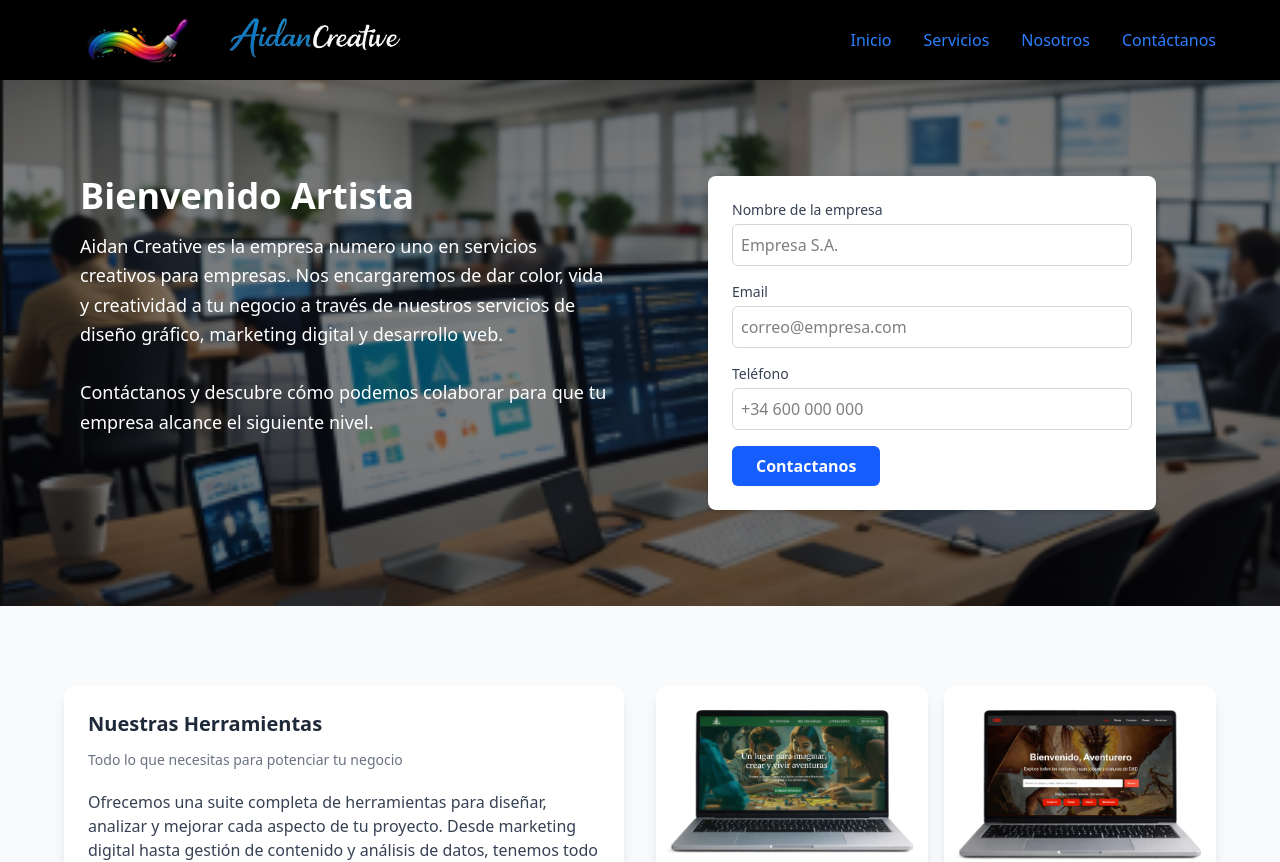
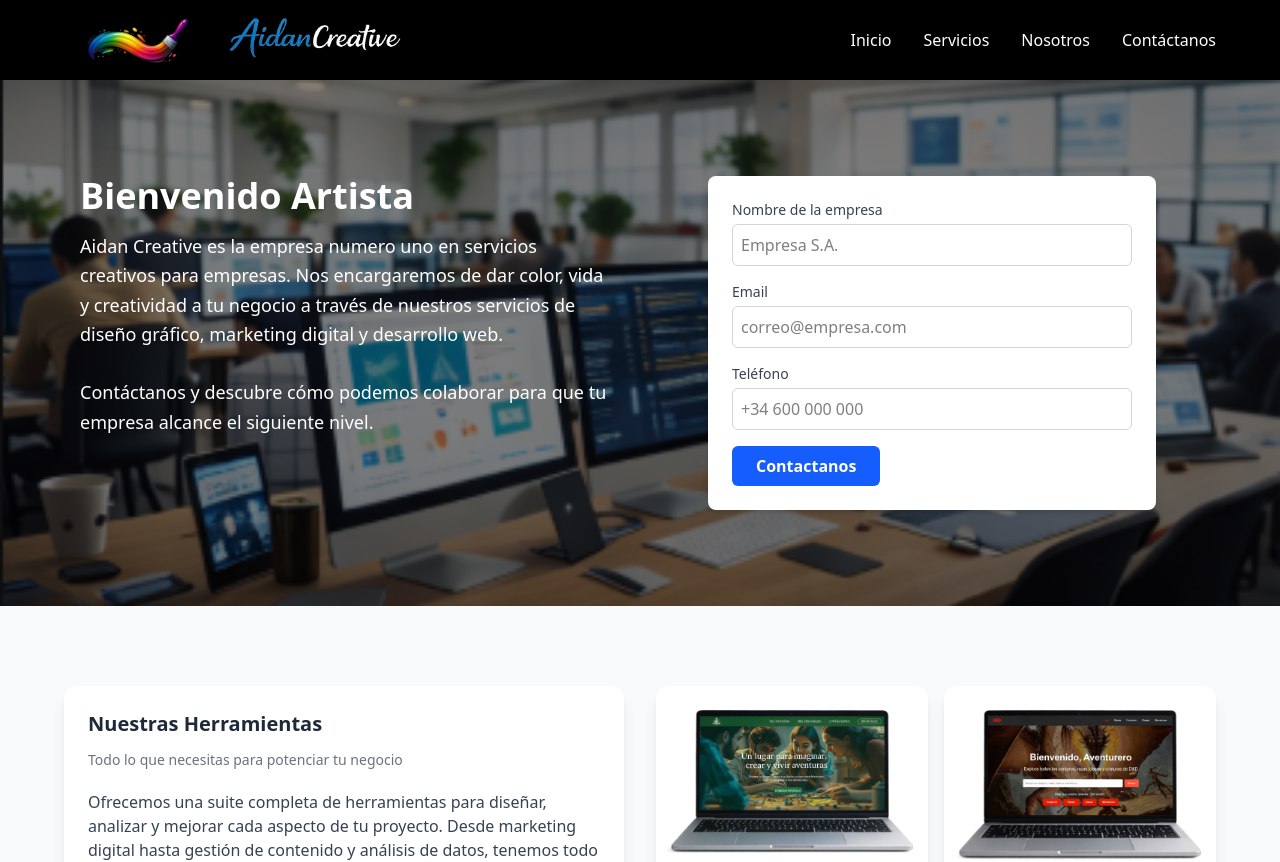
Before and after one commit to Daniel121826/ProyectoFinal_DIW, a React app: page / in a window 1280 px wide. Shown: the top 862 px of the page. Built offline with nearby package versions, Linux system fonts and the light colour scheme; the HTML template or start-up script is replaced by a standard one.

Commit message:
guerra con darkbutton

```diff
--- a/src/componentes/Footer.jsx
+++ b/src/componentes/Footer.jsx
@@ -2,7 +2,7 @@ import { FaFacebookF, FaTwitter, FaInstagram } from "react-icons/fa";
 import logo from "../assets/logo.png";
 import DarkModeButton from "./DarkModeButton";
 
-export default function Footer() {
+export default function Footer({ setNavbarDarkMode }) {
   return (
     <footer className="w-full bg-black text-white py-6">
       <div className="w-[90%] mx-auto flex items-center">
--- a/src/componentes/Navbar.jsx
+++ b/src/componentes/Navbar.jsx
@@ -5,11 +5,10 @@ import { FaBars, FaTimes } from "react-icons/fa";
 
 export default function Navbar() {
   const [isOpen, setIsOpen] = useState(false);
-
   const toggleMenu = () => setIsOpen(!isOpen);
 
   return (
-    <nav className="w-full bg-black shadow-md text-blue-500">
+    <nav className="w-full bg-black shadow-md text-white">
       <div className="w-[90%] mx-auto flex items-center justify-between py-4">
         <div className="flex items-center gap-2">
           <img
@@ -38,16 +37,16 @@ export default function Navbar() {
         </div>
 
         <ul className="hidden md:flex items-center gap-8 text-base font-medium">
-          <li>
+          <li className="hover:text-blue-500 transition-colors duration-200">
             <a href="#inicio">Inicio</a>
           </li>
-          <li>
+          <li className="hover:text-blue-500 transition-colors duration-200">
             <a href="#servicios">Servicios</a>
           </li>
-          <li>
+          <li className="hover:text-blue-500 transition-colors duration-200">
             <a href="#nosotros">Nosotros</a>
           </li>
-          <li>
+          <li className="hover:text-blue-500 transition-colors duration-200">
             <a href="#contacto">Contáctanos</a>
           </li>
         </ul>
```
